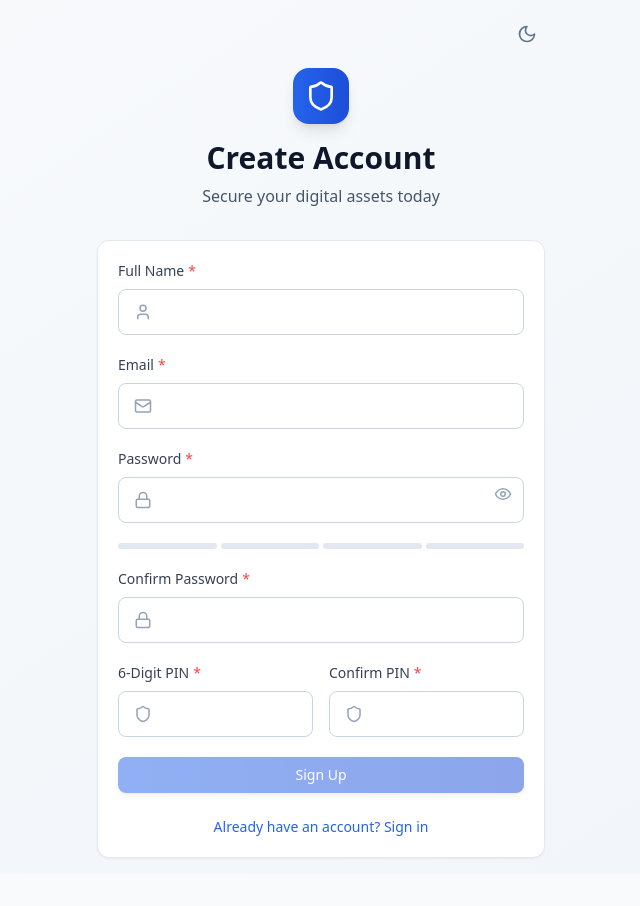
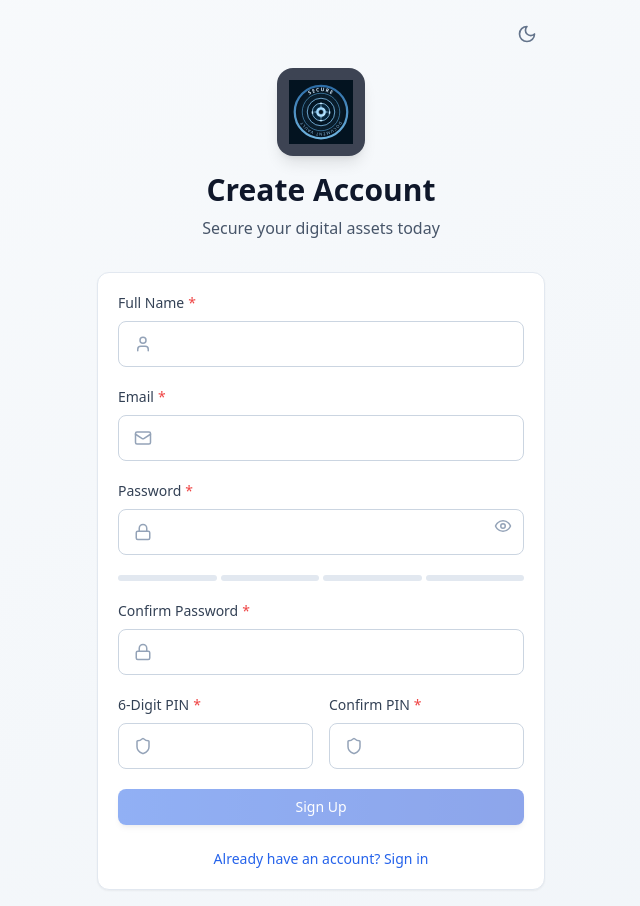
Before and after one commit to Gokul1111-cmd/secure-document-vault, a React (Vite) app: page /register in a window 1280 px wide. Shown: the whole page, without its empty margins (319-959 px from the left). Before the commit the page ends 874 px from the top, so only its background shows below. Built offline with nearby package versions, Linux system fonts and the light colour scheme; no server answers.

Commit message:
added files

```diff
--- a/index.html
+++ b/index.html
@@ -2,9 +2,10 @@
 <html lang="en">
   <head>
     <meta charset="UTF-8" />
-    <link rel="icon" type="image/svg+xml" href="/vite.svg" />
+    <link rel="icon" type="image/svg+xml" href="/secure-logo.svg" />
+    <link rel="apple-touch-icon" href="/secure-logo.svg" />
     <meta name="viewport" content="width=device-width, initial-scale=1.0" />
-    <title data-default>Vite + React + TS</title>
+    <title data-default>Secure-Document-Vault</title>
   </head>
   <body>
     <div id="root"></div>
--- a/src/components/layout/Navbar.jsx
+++ b/src/components/layout/Navbar.jsx
@@ -2,7 +2,7 @@ import { useState } from 'react';
 import { Link } from 'react-router-dom';
 import { useAuth } from '../../context/AuthContext.jsx';
 import { useTheme } from '../../context/ThemeContext.jsx';
-import { Shield, LogOut, ChevronDown, Settings, Menu, Sun, Moon } from 'lucide-react';
+import { LogOut, ChevronDown, Settings, Menu, Sun, Moon } from 'lucide-react';
 
 function Navbar({ onToggleSidebar = () => {} }) {
   const { user, logout } = useAuth();
@@ -27,10 +27,16 @@ function Navbar({ onToggleSidebar = () => {} }) {
             >
               <Menu className="h-5 w-5" />
             </button>
-            <div className="p-1.5 bg-gradient-to-r from-blue-600 to-blue-700 rounded-lg">
-              <Shield className="h-5 w-5 text-white" />
+            <img
+              src="/secure-logo.svg"
+              alt="Secure Document Vault logo"
+              className="h-10 w-10 drop-shadow-md"
+              loading="lazy"
+            />
+            <div>
+              <h1 className="text-sm font-semibold text-slate-900 dark:text-white sm:text-base">Secure Document Vault</h1>
+              <p className="text-[11px] uppercase tracking-[0.25em] text-slate-500 dark:text-slate-400 hidden sm:block">Trusted Storage</p>
             </div>
-            <h1 className="text-sm font-semibold text-slate-900 dark:text-white sm:text-base">Secure Document Vault</h1>
           </div>
 
           <div className="flex items-center gap-4">
--- a/src/pages/Login.jsx
+++ b/src/pages/Login.jsx
@@ -2,7 +2,7 @@ import { useState } from 'react';
 import { Link, useNavigate } from 'react-router-dom';
 import { useAuth } from '../context/AuthContext.jsx';
 import { useToast } from '../components/ui/ToastContainer.jsx';
-import { Shield, Mail, Lock, Eye, EyeOff, Sun, Moon } from 'lucide-react';
+import { Mail, Lock, Eye, EyeOff, Sun, Moon } from 'lucide-react';
 import Button from '../components/ui/Button.jsx';
 import Input from '../components/ui/Input.jsx';
 import Card from '../components/ui/Card.jsx';
@@ -54,8 +54,8 @@ function Login() {
           </button>
         </div>
         <div className="text-center mb-8">
-          <div className="inline-flex p-3 bg-gradient-to-r from-blue-600 to-blue-700 rounded-2xl mb-4">
-            <Shield className="h-8 w-8 text-white" />
+          <div className="inline-flex items-center justify-center p-3 bg-slate-900/80 dark:bg-slate-100/10 rounded-2xl mb-4 shadow-lg">
+            <img src="/secure-logo.svg" alt="Secure Document Vault logo" className="h-16 w-16" loading="lazy" />
           </div>
           <h1 className="text-3xl font-bold text-slate-900 dark:text-white mb-2">Welcome Back</h1>
           <p className="text-slate-600 dark:text-slate-400">Sign in to access your secure vault</p>
--- a/src/pages/Register.jsx
+++ b/src/pages/Register.jsx
@@ -74,8 +74,8 @@ function Register() {
           </button>
         </div>
         <div className="text-center mb-8">
-          <div className="inline-flex p-3 bg-gradient-to-r from-blue-600 to-blue-700 rounded-2xl mb-4 shadow-lg">
-            <Shield className="h-8 w-8 text-white" />
+          <div className="inline-flex items-center justify-center p-3 bg-slate-900/80 dark:bg-slate-100/10 rounded-2xl mb-4 shadow-lg">
+            <img src="/secure-logo.svg" alt="Secure Document Vault logo" className="h-16 w-16" loading="lazy" />
           </div>
           <h1 className="text-3xl font-bold text-slate-900 dark:text-white mb-2">Create Account</h1>
           <p className="text-slate-600 dark:text-slate-400">Secure your digital assets today</p>
```
Also changed, not shown: public/secure-logo.svg (added), secure-logo.png (added).
